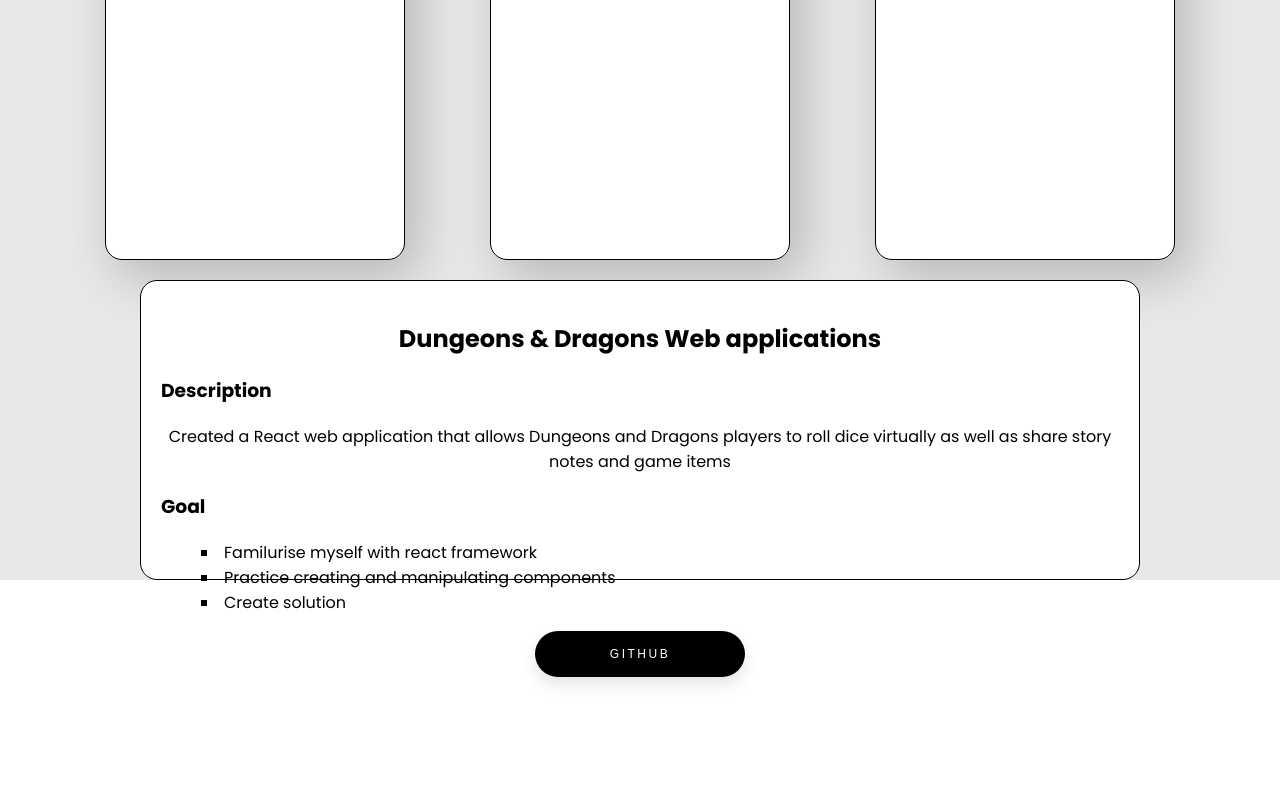
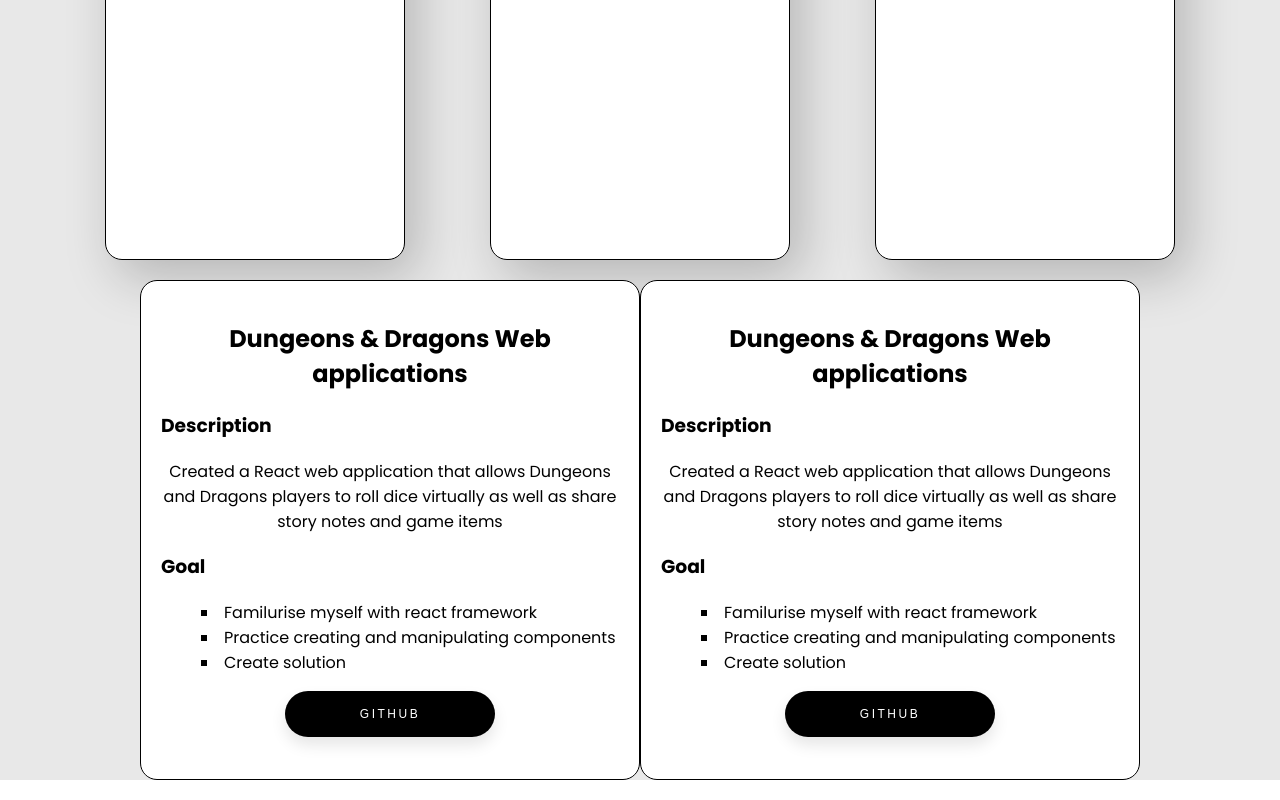
Before and after one commit to beskro2/AboutMeApp, a React (Create React App) app in the folder aboutme/: page / in a window 1280 px wide. Shown: the part 1372-2172 px from the top of the page. Before the commit the page ends 2049 px from the top, so only its background shows below. Built offline with nearby package versions, Linux system fonts and the light colour scheme.

Commit message:
ProjectCard to component pt2

```diff
--- a/aboutme/src/App.js
+++ b/aboutme/src/App.js
@@ -3,6 +3,7 @@
 import { useState } from "react";
 import { saveAs } from "file-saver";
 import ImageSlider from "./ImageSlider.js";
+import ProjectCard from "./ProjectCard.js";
 import { slides } from "./data.js";
 
 function App() {
@@ -201,6 +202,7 @@
           </div>
         </div>
         <div className="projectContainer">
+          <ProjectCard> </ProjectCard>
           <div className="projectCard">
             {/*move this to a component to call repeatedly*/}
             <h2>Dungeons & Dragons Web applications</h2>
--- /dev/null
+++ b/aboutme/src/ProjectCard.css
@@ -0,0 +1,33 @@
+.projectCard {
+  box-sizing: border-box;
+  width: 500px;
+  height: 500px;
+  background-color: white;
+  border: solid 1px black;
+  backdrop-filter: blur(6px);
+  border-radius: 17px;
+  padding: 20px;
+}
+.projectCard p {
+  display: flex;
+  justify-content: baseline;
+}
+.projectCard h3 {
+  display: flex;
+  justify-content: baseline;
+}
+.projectCard ul {
+  list-style-type: square;
+  list-style-position: inside;
+  display: flex;
+  flex-direction: column;
+  align-items: baseline;
+}
+
+.projectContainer {
+  display: flex;
+  flex-direction: row;
+  justify-content: center;
+  align-items: center;
+  margin: 20px;
+}
--- /dev/null
+++ b/aboutme/src/ProjectCard.js
@@ -0,0 +1,24 @@
+import "./ProjectCard.css";
+function ProjectCard() {
+  return (
+    <div className="projectCard">
+      {/*move this to a component to call repeatedly*/}
+      <h2>Dungeons & Dragons Web applications</h2>
+      <h3>Description</h3>
+      <p>
+        Created a React web application that allows Dungeons and Dragons players
+        to roll dice virtually as well as share story notes and game items
+      </p>
+      <h3>Goal</h3>
+      <ul>
+        <li>Familurise myself with react framework</li>
+        <li>Practice creating and manipulating components</li>
+        <li>Create solution</li>
+      </ul>
+      <div className="test">
+        <button className="largebtn">github</button>
+      </div>
+    </div>
+  );
+}
+export default ProjectCard;
```
